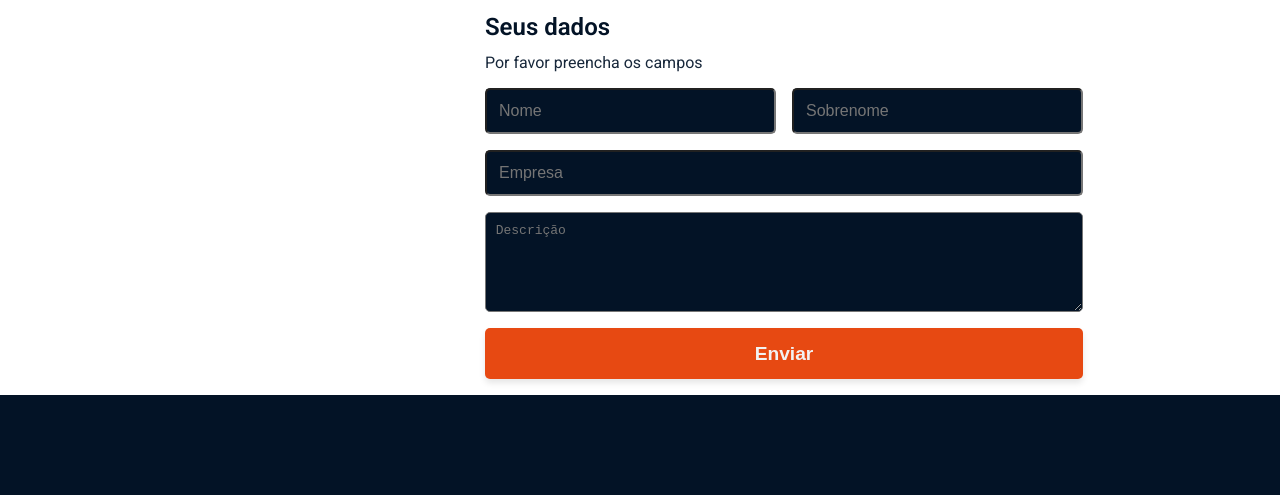
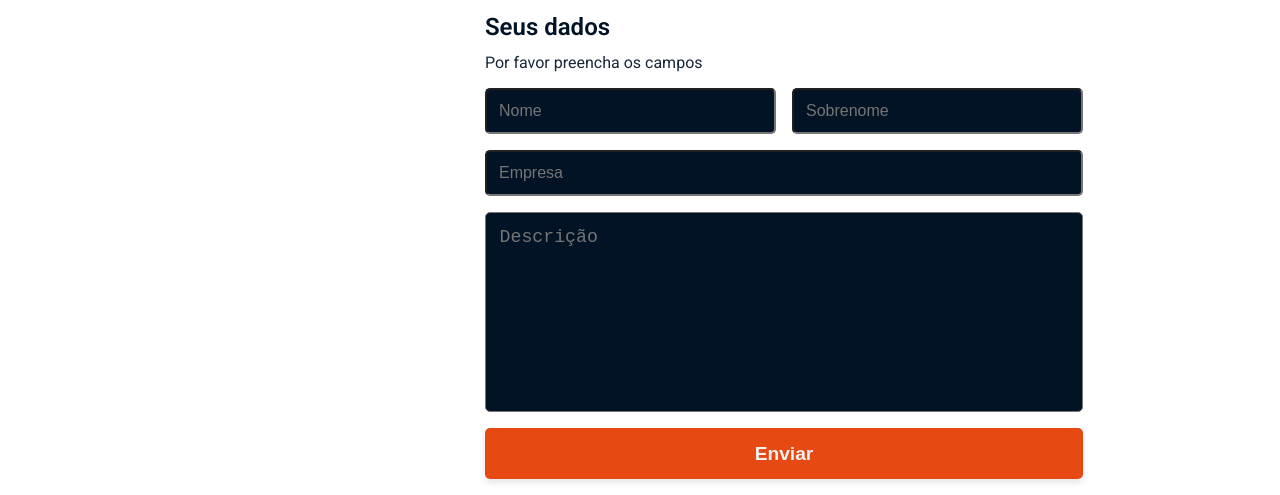
Before and after one commit to GuilhermeOliveira591/ui-portfolio, a plain HTML site: page index.html in a window 1280 px wide. Shown: the part 3064-3559 px from the top of the page. Before the commit the page ends 3459 px from the top, so only its background shows below. Drawn offline with nearby package versions, Linux system fonts and the light colour scheme.

Commit message:
fix: description textarea not resizable

```diff
--- a/styles.css
+++ b/styles.css
@@ -385,11 +385,12 @@ nav {
 
 .contact-textarea {
   padding: 0.75em;
-  font-size: 1em;
+  font-size: 1.4em;
   border-radius: 5px;
   background-color: var(--dark-blue);
   color: var(--light-gray);
-  height: 100px;
+  height: 200px;
+  resize: none;
 }
 
 .contact-submit-button {
```
